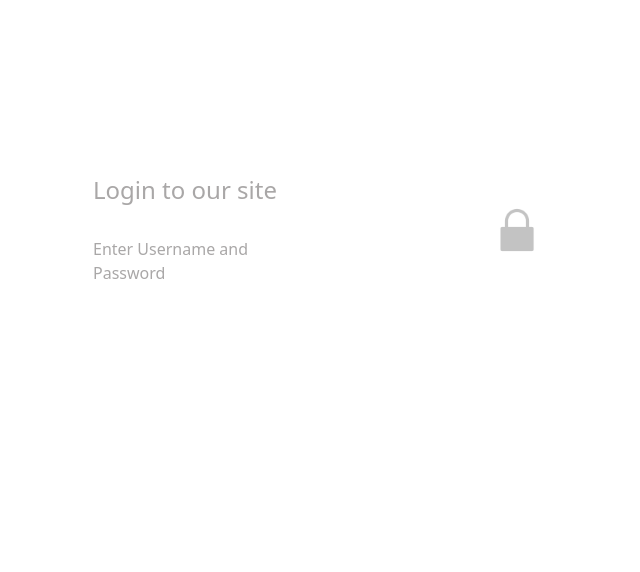
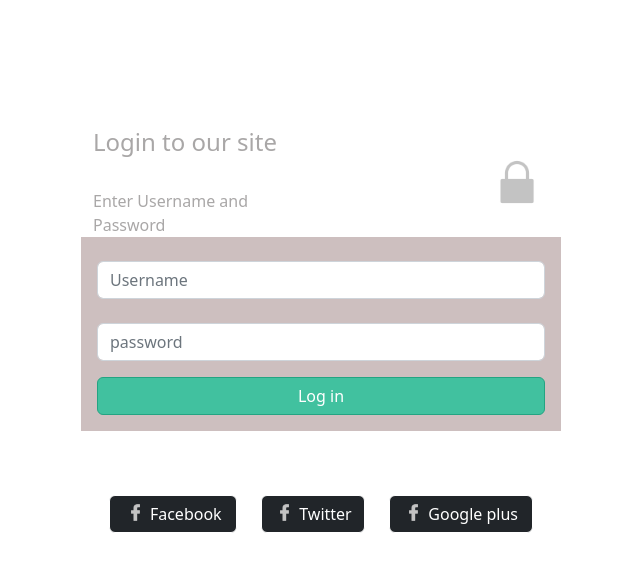
Before and after one commit to RicardoJunior88/formulariobotstrap, a plain HTML site: page Nueva carpeta/index.html in a window 1280 px wide. Shown: the whole page, without its empty margins (319-959 px from the left). Drawn offline with nearby package versions, Linux system fonts and the light colour scheme.

Commit message:
finalizada primera version

```diff
--- a/Nueva carpeta/CSS/styles.css
+++ b/Nueva carpeta/CSS/styles.css
@@ -1,7 +1,7 @@
 body{
     background-image: url(47f8ee4fee01d35b4498b8a975f846da.jpg);
     background-size: 80em 80em;
-    margin-top: 5em;
+    margin-top: 2em;
 }
 h3,p{
     color:#fff;
@@ -22,6 +22,7 @@ p{
     width: 30em;
 
 
+
 }
 .candado{
     width: 3em;
@@ -29,3 +30,45 @@ p{
     position: relative;
     left: 5em;
 }
+.barras{
+
+        color: rgb(169, 167, 167);
+        background-color: rgb(205, 191, 191);
+        display: flex;
+        justify-content: center;
+        width: 30em;
+
+    }
+    .form-control{
+        width: 28em;
+        margin:auto ;
+    }
+.boton1{
+    width: 28em;
+    margin: 0;
+    background-color: rgb(65, 193, 159);
+    border-color: rgb(35, 164, 130);
+}
+.logindiv{
+    position: absolute;
+    left: 48%;
+}
+.logoboton{
+    width: 1.3em;
+    position: relative;
+    bottom: 0.2em;
+}
+.btn-dark{
+    border-color: #fff;
+}
+.buttons{
+    display: flex;
+    justify-content: center;
+
+}
+.facebook{
+    width: 8em;
+}
+.google{
+    width: 9em;
+}
--- a/Nueva carpeta/index.html
+++ b/Nueva carpeta/index.html
@@ -24,11 +24,44 @@
 </div>
 </div>
 <div class="container barras">
+    <form>
+       <div class="form-group">
+        <label for="sr-only" class="sr-only"></label>
+        <input type="text" class="form-control" placeholder="Username">
+       </div>
+       <div class="mb-3 form-group">
+        <label for="sr-only" class="sr-only"></label>
+        <input type="password" class="form-control" placeholder="password">
+        <div class="mt-3 form-group">
+            <button type="submit" class="btn btn-primary boton1">Log in</button>
+        </div>
+       </div>
+    </form>
+</div>
+<div class="container mt-3 buttons">
+   <div>
+    <div class="row logindiv">
+       <div> <p class="login">Login with</p> </div>
+    </div>
+    <div class="row mt-5">
+        <div class="col">
+            <button type="button" class="btn btn-dark facebook"><img class="logoboton" src="/Nueva carpeta/CSS/facebook.png" alt=""> Facebook</button>
+        </div>
+        <div class="col">
+            <button type="button" class="btn btn-dark twitter"><img class="logoboton" src="/Nueva carpeta/CSS/facebook.png" alt=""> Twitter</button>
+        </div>
+        <div class="col">
+            <button type="button" class="btn btn-dark google"><img class="logoboton" src="/Nueva carpeta/CSS/facebook.png" alt=""> Google plus</button>
+        </div>
+
+    </div>
+   </div>
+</div>
 
 
 
 
-</div>
+
 
 
 
```
Also changed, not shown: Nueva carpeta/CSS/facebook.png (added).
